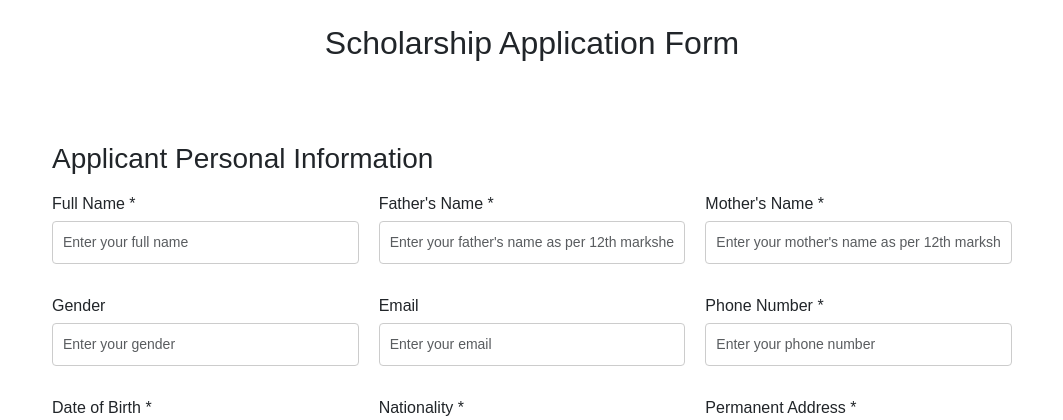
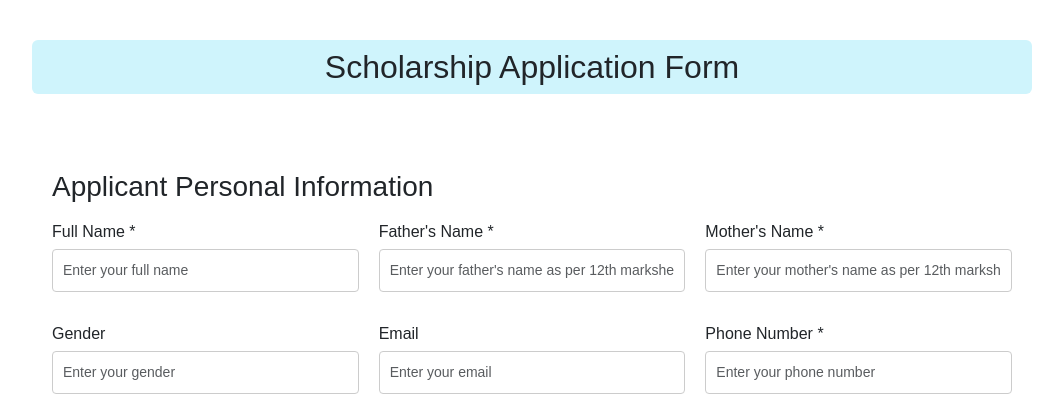
Before and after one commit to only4aj/DigiScholar-PSDS, a Django app: page /applypmsss/ in a window 1280 px wide. Shown: the top 420 px of the page, without its empty margins (108-1171 px from the left). Run offline with Django 4.2, Linux system fonts and the light colour scheme.

Commit message:
again change

```diff
--- a/templates/scholarship_form.html
+++ b/templates/scholarship_form.html
@@ -14,7 +14,7 @@
 
 <body>
     <div class="container container3 my-4 d-flex flex-column">
-        <h2>Scholarship Application Form</h2>
+        <h2 class="bg-info-subtle text-dark rounded p-2 my-3">Scholarship Application Form</h2>
 
         <form action="{% url 'docs_upload' %}" method="post" enctype="multipart/form-data">
             {% csrf_token %}
```
